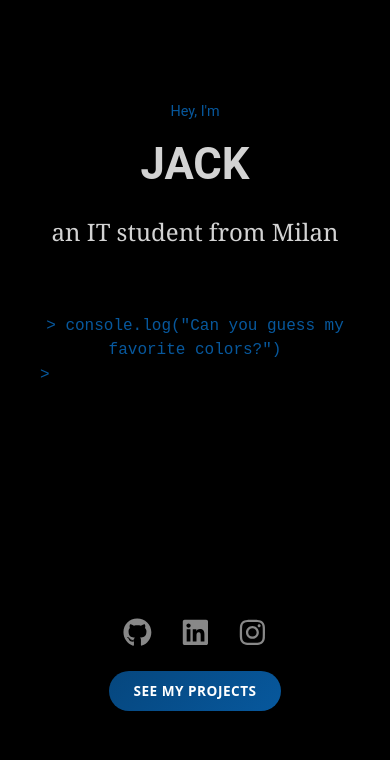
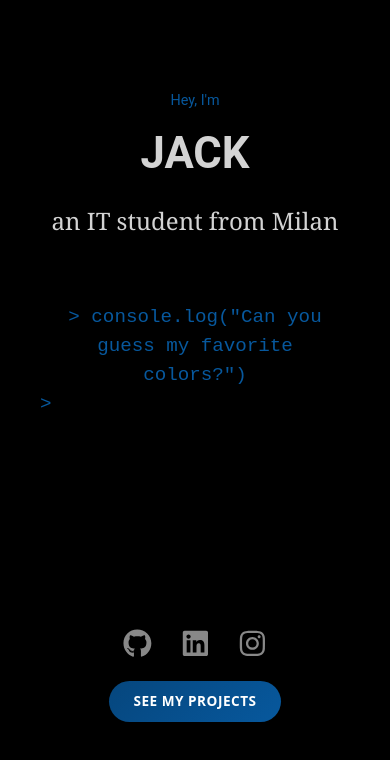
Before and after one commit to comitanigiacomo/deep_mind, a React (Vite) app: page / in a window 390 px wide. Shown: the top 760 px of the page. Built offline with nearby package versions, Linux system fonts and the light colour scheme.

Commit message:
Refactor About.css: remove redundant comments, adjust font sizes, and improve layout for better responsiveness

```diff
--- a/src/pages/About.css
+++ b/src/pages/About.css
@@ -78,7 +78,6 @@
   caret-color: var(--text);
 }
 
-/* Sfondo e layout */
 #about {
   background-color: black;
   color: #d3d3d3;
@@ -106,7 +105,7 @@
 
 .small-text {
   font-family: 'Roboto', sans-serif;
-  font-size: 1rem;
+  font-size: 1.7rem;
   color: #07589D;
 }
 
@@ -211,7 +210,6 @@ h1 {
   transform: translateY(-1px);
 }
 
-/* LAYOUT FOTO PROFESSIONALE */
 .image-column {
   position: relative;
   margin-top: 0;
@@ -247,7 +245,6 @@ h1 {
   transform: scale(1.05);
 }
 
-/* Overlay sottile per effetto premium */
 .image-wrapper::after {
   content: '';
   position: absolute;
@@ -267,7 +264,6 @@ h1 {
   opacity: 1;
 }
 
-/* Animazione di apparizione per i controlli */
 .image-controls {
   opacity: 0;
   transform: translateY(20px);
@@ -298,6 +294,8 @@ h1 {
 .terminal-line {
   display: flex;
   align-items: center;
+  font-size: 1.2rem;
+
 }
 
 .terminal-input {
@@ -316,14 +314,16 @@ h1 {
 
 .terminal-output {
   margin-top: 0.5rem;
+  font-size: 1.2rem;
+
 }
 
 .terminal-prompt,
 .terminal-line>span {
   color: #07589D;
+  font-size: 1.2rem;
 }
 
-/* RESPONSIVE DESIGN MIGLIORATO */
 @media (max-width: 1200px) {
   .image-wrapper {
     max-width: 380px;
@@ -348,7 +348,6 @@ h1 {
     text-align: center;
   }
 
-  /* Rimuovi margini e padding non necessari */
   .image-column,
   .text-column {
     padding: 0 1rem;
@@ -360,23 +359,18 @@ h1 {
     width: 100%;
   }
 
-  /* Ordina le colonne */
   .order-1 {
     order: 1 !important;
-    /* Testo per primo */
   }
 
   .order-2 {
     order: 2 !important;
-    /* Immagine dopo il testo */
   }
 
   .order-3 {
     order: 3 !important;
-    /* Bottoni dopo l'immagine */
   }
 
-  /* Migliora lo spazio tra gli elementi */
   .terminal {
     margin: 2rem auto;
     max-width: 100%;
@@ -430,7 +424,6 @@ h1 {
 
   .image-wrapper {
     max-width: 200px;
-    /* Massima riduzione */
     margin: 0.5rem auto 0;
   }
 
```
